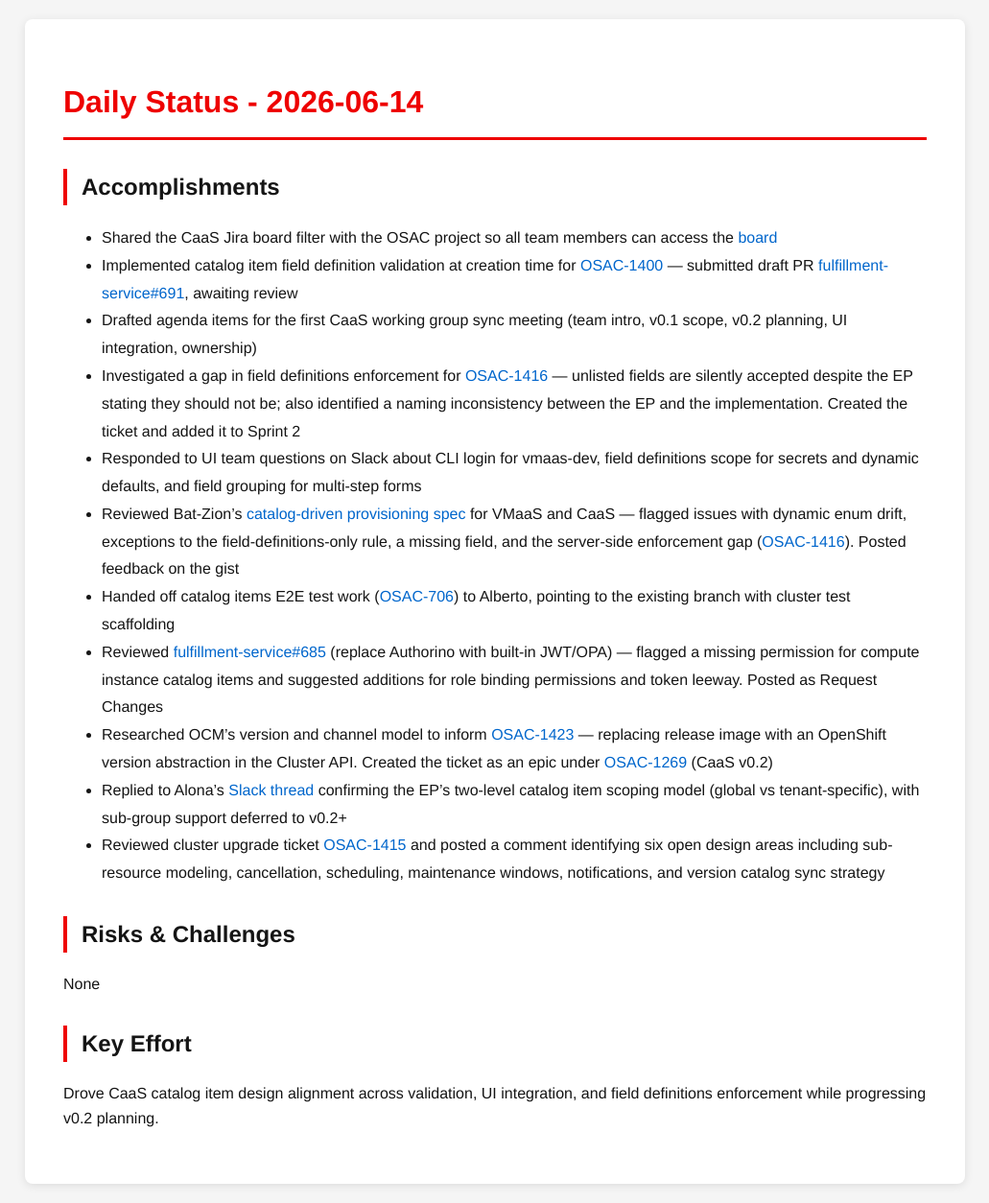
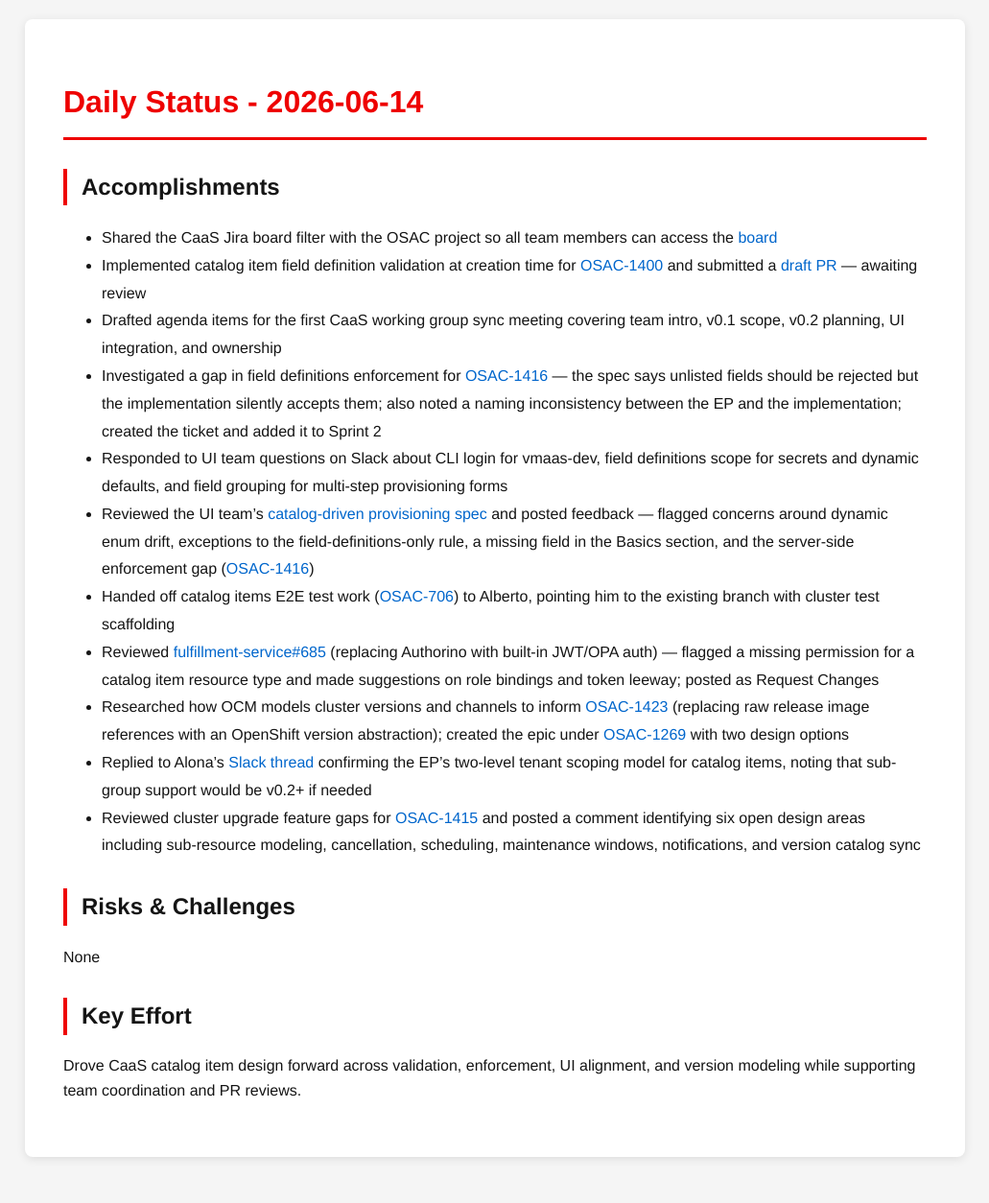
Before and after one commit to tzvatot/daily-status, a Jekyll site: the page built from 2026-06-14.md, in a window 1280 px wide. Shown: the whole page at 96% size, without its empty margins (124-1155 px from the left). Built offline with Jekyll 4.4.1, drawn with Linux system fonts in a browser that asks for light colours; after the commit the page ends 1226 px from its top, so only the background shows below that.

Commit message:
Daily status update - 2026-06-14

```diff
--- a/2026-06-14.md
+++ b/2026-06-14.md
@@ -8,19 +8,19 @@ date: 2026-06-14
 
 ## Accomplishments
 - Shared the CaaS Jira board filter with the OSAC project so all team members can access the [board](https://redhat.atlassian.net/jira/software/c/projects/OSAC/boards/12411)
-- Implemented catalog item field definition validation at creation time for [OSAC-1400](https://redhat.atlassian.net/browse/OSAC-1400) — submitted draft PR [fulfillment-service#691](https://github.com/osac-project/fulfillment-service/pull/691), awaiting review
-- Drafted agenda items for the first CaaS working group sync meeting (team intro, v0.1 scope, v0.2 planning, UI integration, ownership)
-- Investigated a gap in field definitions enforcement for [OSAC-1416](https://redhat.atlassian.net/browse/OSAC-1416) — unlisted fields are silently accepted despite the EP stating they should not be; also identified a naming inconsistency between the EP and the implementation. Created the ticket and added it to Sprint 2
-- Responded to UI team questions on Slack about CLI login for vmaas-dev, field definitions scope for secrets and dynamic defaults, and field grouping for multi-step forms
-- Reviewed Bat-Zion's [catalog-driven provisioning spec](https://gist.github.com/batzionb/d6bb05faf56a1d8e9bf7ee194aa1356f) for VMaaS and CaaS — flagged issues with dynamic enum drift, exceptions to the field-definitions-only rule, a missing field, and the server-side enforcement gap ([OSAC-1416](https://redhat.atlassian.net/browse/OSAC-1416)). Posted feedback on the gist
-- Handed off catalog items E2E test work ([OSAC-706](https://redhat.atlassian.net/browse/OSAC-706)) to Alberto, pointing to the existing branch with cluster test scaffolding
-- Reviewed [fulfillment-service#685](https://github.com/osac-project/fulfillment-service/pull/685) (replace Authorino with built-in JWT/OPA) — flagged a missing permission for compute instance catalog items and suggested additions for role binding permissions and token leeway. Posted as Request Changes
-- Researched OCM's version and channel model to inform [OSAC-1423](https://redhat.atlassian.net/browse/OSAC-1423) — replacing release image with an OpenShift version abstraction in the Cluster API. Created the ticket as an epic under [OSAC-1269](https://redhat.atlassian.net/browse/OSAC-1269) (CaaS v0.2)
-- Replied to Alona's [Slack thread](https://redhat-internal.slack.com/archives/C0B8GS1E8BS/p1781434297571249) confirming the EP's two-level catalog item scoping model (global vs tenant-specific), with sub-group support deferred to v0.2+
-- Reviewed cluster upgrade ticket [OSAC-1415](https://redhat.atlassian.net/browse/OSAC-1415) and posted a comment identifying six open design areas including sub-resource modeling, cancellation, scheduling, maintenance windows, notifications, and version catalog sync strategy
+- Implemented catalog item field definition validation at creation time for [OSAC-1400](https://redhat.atlassian.net/browse/OSAC-1400) and submitted a [draft PR](https://github.com/osac-project/fulfillment-service/pull/691) — awaiting review
+- Drafted agenda items for the first CaaS working group sync meeting covering team intro, v0.1 scope, v0.2 planning, UI integration, and ownership
+- Investigated a gap in field definitions enforcement for [OSAC-1416](https://redhat.atlassian.net/browse/OSAC-1416) — the spec says unlisted fields should be rejected but the implementation silently accepts them; also noted a naming inconsistency between the EP and the implementation; created the ticket and added it to Sprint 2
+- Responded to UI team questions on Slack about CLI login for vmaas-dev, field definitions scope for secrets and dynamic defaults, and field grouping for multi-step provisioning forms
+- Reviewed the UI team's [catalog-driven provisioning spec](https://gist.github.com/batzionb/d6bb05faf56a1d8e9bf7ee194aa1356f) and posted feedback — flagged concerns around dynamic enum drift, exceptions to the field-definitions-only rule, a missing field in the Basics section, and the server-side enforcement gap ([OSAC-1416](https://redhat.atlassian.net/browse/OSAC-1416))
+- Handed off catalog items E2E test work ([OSAC-706](https://redhat.atlassian.net/browse/OSAC-706)) to Alberto, pointing him to the existing branch with cluster test scaffolding
+- Reviewed [fulfillment-service#685](https://github.com/osac-project/fulfillment-service/pull/685) (replacing Authorino with built-in JWT/OPA auth) — flagged a missing permission for a catalog item resource type and made suggestions on role bindings and token leeway; posted as Request Changes
+- Researched how OCM models cluster versions and channels to inform [OSAC-1423](https://redhat.atlassian.net/browse/OSAC-1423) (replacing raw release image references with an OpenShift version abstraction); created the epic under [OSAC-1269](https://redhat.atlassian.net/browse/OSAC-1269) with two design options
+- Replied to Alona's [Slack thread](https://redhat-internal.slack.com/archives/C0B8GS1E8BS/p1781434297571249) confirming the EP's two-level tenant scoping model for catalog items, noting that sub-group support would be v0.2+ if needed
+- Reviewed cluster upgrade feature gaps for [OSAC-1415](https://redhat.atlassian.net/browse/OSAC-1415) and posted a comment identifying six open design areas including sub-resource modeling, cancellation, scheduling, maintenance windows, notifications, and version catalog sync
 
 ## Risks & Challenges
 None
 
 ## Key Effort
-Drove CaaS catalog item design alignment across validation, UI integration, and field definitions enforcement while progressing v0.2 planning.
+Drove CaaS catalog item design forward across validation, enforcement, UI alignment, and version modeling while supporting team coordination and PR reviews.
```
